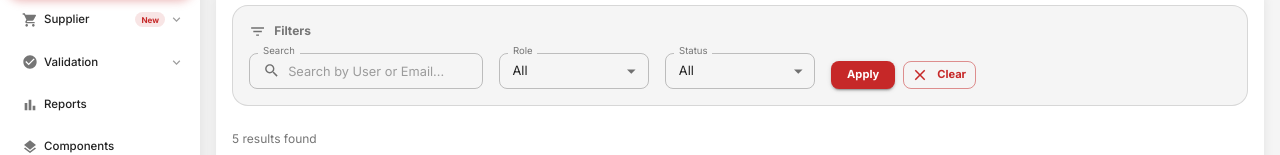
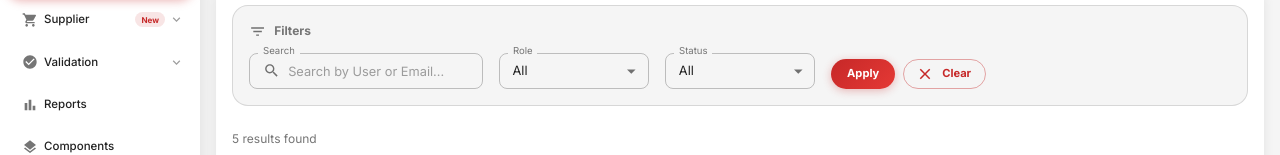
Before and after one commit to sandippatil2000/Study, a React (Vite) app in the folder NewProject/: page /users in a window 1280 px wide. Shown: the part 142-297 px from the top of the page. Built offline with nearby package versions, Linux system fonts and the light colour scheme; sample sign-in values are in the browser's storage.

Commit message:
button theme changes

```diff
--- a/NewProject/src/pages/CreateSupplierRequest.tsx
+++ b/NewProject/src/pages/CreateSupplierRequest.tsx
@@ -22,6 +22,7 @@ import ArrowBackIcon from '@mui/icons-material/ArrowBack';
 import CheckCircleIcon from '@mui/icons-material/CheckCircle';
 import { supplierApi } from '../api/SupplierApi';
 import FileUpload from '../components/FileUpload';
+import '../styles/CommonStyles.css';
 
 // ---- Constants ----
 const STATUS_OPTIONS = ['Pending', 'Processing', 'Completed', 'Cancelled'];
@@ -311,7 +312,8 @@ const CreateSupplierRequest: React.FC = () => {
                 variant="outlined"
                 size="small"
                 onClick={() => navigate('/supplierRequests')}
-                sx={{ textTransform: 'none' }}
+                //sx={{ textTransform: 'none' }}
+                className='common-button-nonfill'
               >
                 Cancel
               </Button>
@@ -322,7 +324,8 @@ const CreateSupplierRequest: React.FC = () => {
                 size="small"
                 onClick={handleReset}
                 disabled={submitted}
-                sx={{ textTransform: 'none' }}
+                //sx={{ textTransform: 'none' }}
+                className='common-button-nonfill'
               >
                 Reset
               </Button>
@@ -331,7 +334,8 @@ const CreateSupplierRequest: React.FC = () => {
                 variant="contained"
                 size="small"
                 disabled={submitted}
-                sx={{ textTransform: 'none', fontWeight: 700 }}
+                //sx={{ textTransform: 'none', fontWeight: 700 }}
+                className='common-button-fill'
               >
                 Save Request
               </Button>
--- a/NewProject/src/pages/LoginPage.tsx
+++ b/NewProject/src/pages/LoginPage.tsx
@@ -25,6 +25,7 @@ import {
 } from '@mui/icons-material';
 import { useNavigate, Link as RouterLink } from 'react-router-dom';
 import { useAuth } from '../context/AuthContext';
+import '../styles/CommonStyles.css';
 
 const LoginPage: React.FC = () => {
   const { login, loginWithSSO } = useAuth();
@@ -236,13 +237,14 @@ const LoginPage: React.FC = () => {
                 variant="contained"
                 size="large"
                 disabled={loading}
-                sx={{
-                  background: 'linear-gradient(135deg, #C62828, #8E0000)',
-                  py: 1.25,
-                  fontSize: 15,
-                  fontWeight: 600,
-                  '&:hover': { background: 'linear-gradient(135deg, #8E0000, #C62828)' },
-                }}
+                // sx={{
+                //   background: 'linear-gradient(135deg, #C62828, #8E0000)',
+                //   py: 1.25,
+                //   fontSize: 15,
+                //   fontWeight: 600,
+                //   '&:hover': { background: 'linear-gradient(135deg, #8E0000, #C62828)' },
+                // }}
+                className='common-button-fill'
               >
                 {loading ? <CircularProgress size={22} color="inherit" /> : 'Sign In'}
               </Button>
@@ -280,6 +282,7 @@ const LoginPage: React.FC = () => {
                       backgroundColor: `${provider.color}08`,
                     },
                   }}
+                //className='common-button-fill'
                 >
                   Sign in with {provider.name}
                 </Button>
--- a/NewProject/src/pages/RegisterPage.tsx
+++ b/NewProject/src/pages/RegisterPage.tsx
@@ -13,6 +13,7 @@ import {
 import { Link as RouterLink, useNavigate } from 'react-router-dom';
 import { userApi } from '../api/UserApi';
 import type { IUser } from '../models/User';
+import '../styles/CommonStyles.css';
 
 type RegisterFormData = Pick<IUser, 'FirstName' | 'LastName' | 'Supplier' | 'Email' | 'Address' | 'PostalCode'>;
 
@@ -230,15 +231,16 @@ const RegisterPage: React.FC = () => {
               fullWidth
               variant="contained"
               size="large"
-              sx={{
-                mt: 4,
-                mb: 2,
-                background: 'linear-gradient(135deg, #C62828, #8E0000)',
-                py: 1.25,
-                fontSize: 15,
-                fontWeight: 600,
-                '&:hover': { background: 'linear-gradient(135deg, #8E0000, #C62828)' },
-              }}
+              // sx={{
+              //   mt: 4,
+              //   mb: 2,
+              //   background: 'linear-gradient(135deg, #C62828, #8E0000)',
+              //   py: 1.25,
+              //   fontSize: 15,
+              //   fontWeight: 600,
+              //   '&:hover': { background: 'linear-gradient(135deg, #8E0000, #C62828)' },
+              // }}
+              className='common-button-fill'
             >
               Register
             </Button>
--- a/NewProject/src/pages/SupplierRequests.tsx
+++ b/NewProject/src/pages/SupplierRequests.tsx
@@ -30,6 +30,7 @@ import FilterListIcon from '@mui/icons-material/FilterList';
 import ClearIcon from '@mui/icons-material/Clear';
 import AddIcon from '@mui/icons-material/Add';
 import VisibilityIcon from '@mui/icons-material/Visibility';
+import '../styles/CommonStyles.css';
 
 // ---- Status Badge Colors ----
 const statusColor: Record<string, 'success' | 'warning' | 'info' | 'error' | 'default'> = {
@@ -228,7 +229,8 @@ const SupplierRequestsPage: React.FC = () => {
                         variant="contained"
                         size="small"
                         onClick={handleApply}
-                        sx={{ textTransform: 'none', fontWeight: 600 }}
+                        //sx={{ textTransform: 'none', fontWeight: 600 }}
+                        className='common-button-fill'
                       >
                         Apply
                       </Button>
@@ -237,7 +239,8 @@ const SupplierRequestsPage: React.FC = () => {
                         size="small"
                         onClick={handleClear}
                         startIcon={<ClearIcon />}
-                        sx={{ textTransform: 'none' }}
+                        //sx={{ textTransform: 'none' }}
+                        className='common-button-nonfill'
                       >
                         Clear
                       </Button>
--- a/NewProject/src/pages/UsersPage.tsx
+++ b/NewProject/src/pages/UsersPage.tsx
@@ -8,6 +8,7 @@ import VisibilityIcon from '@mui/icons-material/Visibility';
 import PersonOffIcon from '@mui/icons-material/PersonOff';
 import PersonAddIcon from '@mui/icons-material/PersonAdd';
 import { useNavigate } from 'react-router-dom';
+import '../styles/CommonStyles.css';
 
 const UsersPage: React.FC = () => {
   const navigate = useNavigate();
@@ -160,7 +161,8 @@ const UsersPage: React.FC = () => {
                     variant="contained"
                     size="small"
                     onClick={handleApply}
-                    sx={{ textTransform: 'none', fontWeight: 600 }}
+                    //sx={{ textTransform: 'none', fontWeight: 600 }}
+                    className='common-button-fill'
                   >
                     Apply
                   </Button>
@@ -169,7 +171,8 @@ const UsersPage: React.FC = () => {
                     size="small"
                     onClick={handleClear}
                     startIcon={<ClearIcon />}
-                    sx={{ textTransform: 'none' }}
+                    //sx={{ textTransform: 'none' }}
+                    className='common-button-nonfill'
                   >
                     Clear
                   </Button>
--- a/NewProject/src/pages/ValidationRequests.tsx
+++ b/NewProject/src/pages/ValidationRequests.tsx
@@ -30,6 +30,7 @@ import ClearIcon from '@mui/icons-material/Clear';
 import AddIcon from '@mui/icons-material/Add';
 import VisibilityIcon from '@mui/icons-material/Visibility';
 import { RequestStatus } from '../models/RequestStatus';
+import '../styles/CommonStyles.css';
 
 // ---- Status Badge Colors ----
 const statusColor: Record<string, 'success' | 'warning' | 'info' | 'error' | 'default'> = {
@@ -226,7 +227,8 @@ const ValidationRequests: React.FC = () => {
                         variant="contained"
                         size="small"
                         onClick={handleApply}
-                        sx={{ textTransform: 'none', fontWeight: 600 }}
+                        //sx={{ textTransform: 'none', fontWeight: 600 }}
+                        className='common-button-fill'
                       >
                         Apply
                       </Button>
@@ -235,7 +237,8 @@ const ValidationRequests: React.FC = () => {
                         size="small"
                         onClick={handleClear}
                         startIcon={<ClearIcon />}
-                        sx={{ textTransform: 'none' }}
+                        //sx={{ textTransform: 'none' }}
+                        className='common-button-nonfill'
                       >
                         Clear
                       </Button>
--- a/NewProject/src/pages/ViewSupplierRequest.tsx
+++ b/NewProject/src/pages/ViewSupplierRequest.tsx
@@ -380,7 +380,8 @@ const ViewSupplierRequest: React.FC<ViewSupplierRequestProps> = ({ SupplierId })
               color="error"
               startIcon={<CancelIcon />}
               onClick={() => setCancelDialogOpen(true)}
-              sx={{ textTransform: 'none' }}
+              //sx={{ textTransform: 'none' }}
+              className='common-button-nonfill'
             >
               Cancel Request
             </Button>
@@ -388,7 +389,8 @@ const ViewSupplierRequest: React.FC<ViewSupplierRequestProps> = ({ SupplierId })
               variant="outlined"
               size="small"
               onClick={() => navigate('/supplierRequests')}
-              sx={{ textTransform: 'none' }}
+              //sx={{ textTransform: 'none' }}
+              className='common-button-nonfill'
             >
               Back to List
             </Button>
@@ -397,7 +399,8 @@ const ViewSupplierRequest: React.FC<ViewSupplierRequestProps> = ({ SupplierId })
               size="small"
               startIcon={<EditIcon />}
               onClick={() => navigate(`/supplierRequests/edit/${request.RequestId}`)}
-              sx={{ textTransform: 'none', fontWeight: 700 }}
+              //sx={{ textTransform: 'none', fontWeight: 700 }}
+              className='common-button-fill'
             >
               Edit Request
             </Button>
@@ -407,7 +410,8 @@ const ViewSupplierRequest: React.FC<ViewSupplierRequestProps> = ({ SupplierId })
               size="small"
               startIcon={<FactCheck />}
               onClick={() => navigate(`/supplierRequests/validate/${request.RequestId}`, { state: { request: request } })}
-              sx={{ textTransform: 'none' }}
+              //sx={{ textTransform: 'none' }}
+              className='common-button-fill'
             >
               Continue To Valdiate
             </Button>
--- a/NewProject/src/pages/ViewUserPage.tsx
+++ b/NewProject/src/pages/ViewUserPage.tsx
@@ -201,7 +201,8 @@ const ViewUserPage: React.FC = () => {
                 variant="outlined"
                 size="small"
                 onClick={() => navigate('/users')}
-                className="common-back-btn-outlined"
+                //className="common-back-btn-outlined"
+                className='common-button-nonfill'
               >
                 Back to Users
               </Button>
--- a/NewProject/src/styles/CommonStyles.css
+++ b/NewProject/src/styles/CommonStyles.css
@@ -1,17 +1,37 @@
-.common-back-btn-box {
-  display: flex;
-  justify-content: flex-end;
-  margin-top: 32px;
-  margin-bottom: 16px;
+.common-button-fill {
+  font-size: 0.72rem;
+  font-weight: 600;
+  color: #fff !important;
+  background: linear-gradient(135deg, #c62828 0%, #e53935 100%) !important;
+  border-radius: 20px !important;
+  padding: 4px 14px !important;
+  text-transform: none !important;
+  line-height: 1.4;
+  box-shadow: 0 2px 8px rgba(198, 40, 40, 0.3) !important;
+  transition: all 0.2s ease !important;
 }
 
-.common-back-btn-outlined {
-  font-weight: 600 !important;
-  color: #c62828 !important;
-  border-color: #c62828 !important;
+.common-button-fill:hover {
+  background: linear-gradient(135deg, #b71c1c 0%, #c62828 100%) !important;
+  transform: translateY(-1px);
+  box-shadow: 0 4px 12px rgba(198, 40, 40, 0.45) !important;
 }
 
-.common-back-btn-outlined:hover {
-  border-color: #8e0000 !important;
-  background-color: rgba(198, 40, 40, 0.04) !important;
+.common-button-nonfill {
+  font-size: 0.72rem;
+  font-weight: 600;
+  color: #c62828 !important;
+  border: 1px solid rgba(198, 40, 40, 0.4) !important;
+  border-radius: 20px !important;
+  padding: 4px 14px !important;
+  text-transform: none !important;
+  line-height: 1.4;
+  background: transparent !important;
+  transition: all 0.2s ease !important;
 }
+
+.common-button-nonfill:hover {
+  background: rgba(198, 40, 40, 0.07) !important;
+  border-color: #c62828 !important;
+  transform: translateY(-1px);
+}
```
Also changed, not shown: NewProject/src/pages/ValidateFilePage.tsx (+9 -4 lines).
